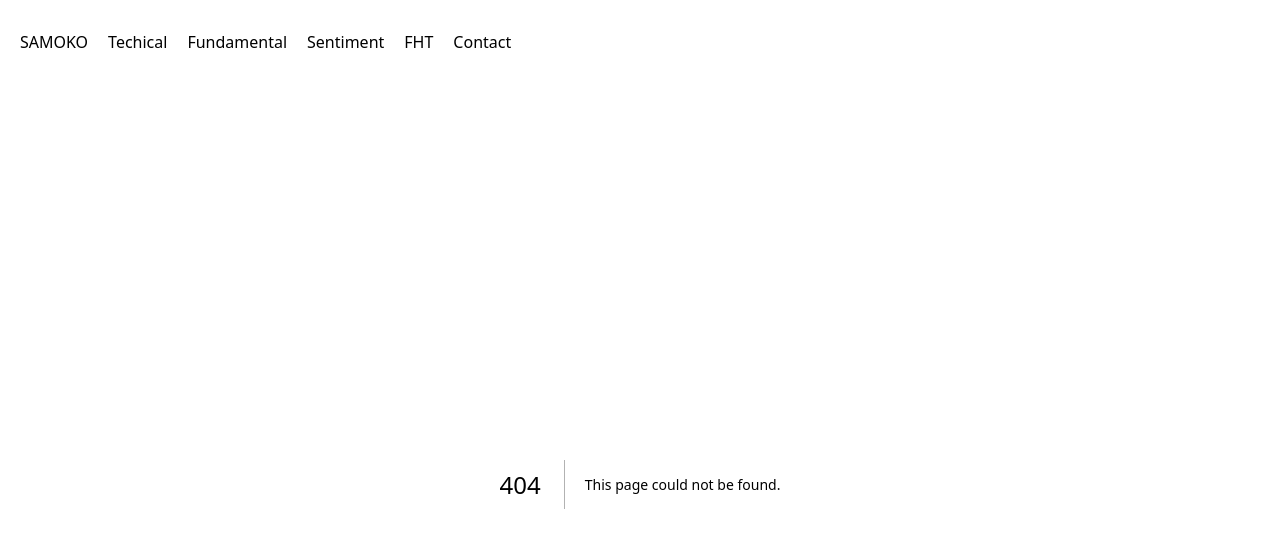
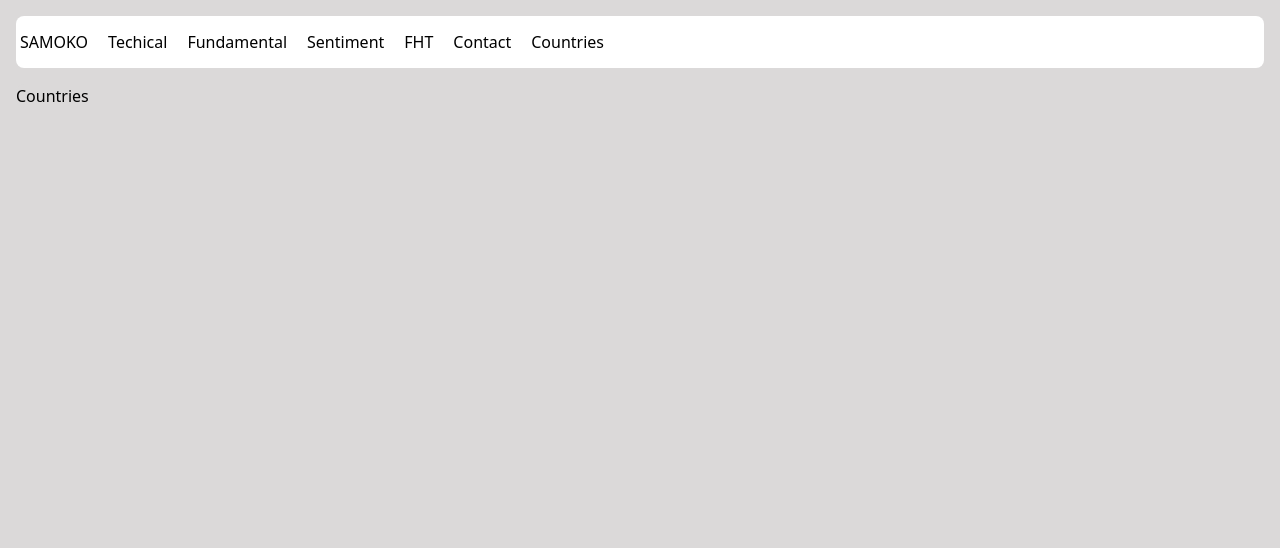
Before and after one commit to stavros1samaras/LazyMarkets-frontend, a Next.js app: page /countries in a window 1280 px wide. Before the commit this address had no page. Shown: the top 548 px of the page. Built offline with nearby package versions, Linux system fonts and the light colour scheme.

Commit message:
add main and main content

```diff
--- a/app/components/DesktopHeader.tsx
+++ b/app/components/DesktopHeader.tsx
@@ -55,6 +55,17 @@ export default function DeskhrefpHeader() {
         >
           <Text>Contact</Text>
         </Link>
+        <Link
+          className="hidden sm:block"
+          href={
+            process.env.NODE_ENV === "production"
+              ? "/se/financial-hishrefry-timeline/TrmpTrrffShck"
+              : "/countries"
+          }
+          data-testid="contact"
+        >
+          <Text>Countries</Text>
+        </Link>
       </MainNavigationMenu>
     </>
   );
--- /dev/null
+++ b/app/components/Main.tsx
@@ -0,0 +1,15 @@
+export default function Main({ children }: any) {
+	const m = "ml-4 mt-0 mb-4 mr-4"
+	// const h = `h-[calc(100svh-6.25rem)] h-[calc(100vh-6.25rem)]`
+
+	const crossBrowserStyles = `scrollbar-hide touch-scroll`
+	const compatHeight = `content-height`
+
+	return (
+		<main
+			className={`flex flex-col w-full ${compatHeight} ${m} p-0 bg-[#dbd9d9] rounded-lg overflow-y-auto ${crossBrowserStyles} select-none`}
+		>
+			{children}
+		</main>
+	)
+}
--- /dev/null
+++ b/app/components/MainContent.tsx
@@ -0,0 +1,5 @@
+import type { ReactNode } from "react"
+
+export default function MainContent({ children }: { children: ReactNode }) {
+	return <section className="grid grid-cols-1 xl:grid-cols-2 gap-4">{children}</section>
+}
--- /dev/null
+++ b/app/countries/page.tsx
@@ -0,0 +1,12 @@
+import Main from "@/components/Main";
+import MainContent from "@/components/MainContent";
+
+export default function Countries() {
+  return (
+    <Main>
+      <MainContent>
+        <div>Countries</div>
+      </MainContent>
+    </Main>
+  );
+}
--- a/app/se/page.tsx
+++ /dev/null
@@ -1,12 +0,0 @@
-import { ReactNode } from "react";
-
-export default function Service() {
-  return (
-    <div className=" w-screen">
-      {/* <DesktopHeader /> */}
-      {/* {children} */}
-
-      {process.env.NODE_ENV === "development" ? <h1>dev</h1> : <h1>prod</h1>}
-    </div>
-  );
-}
```
